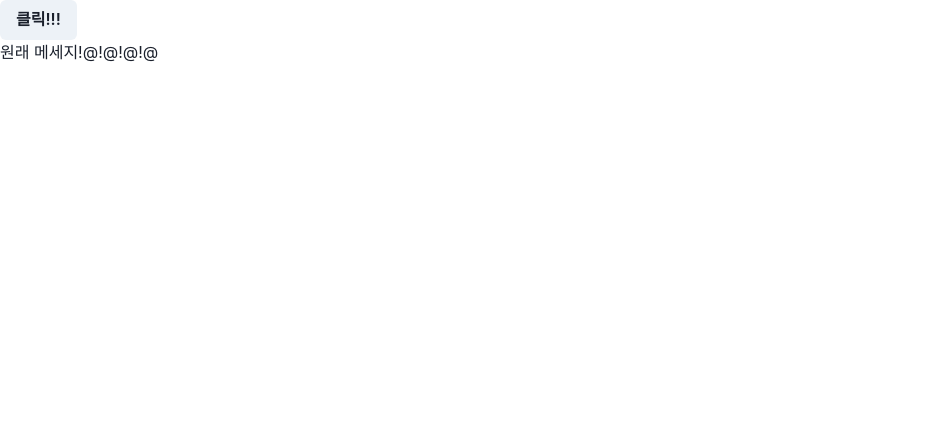
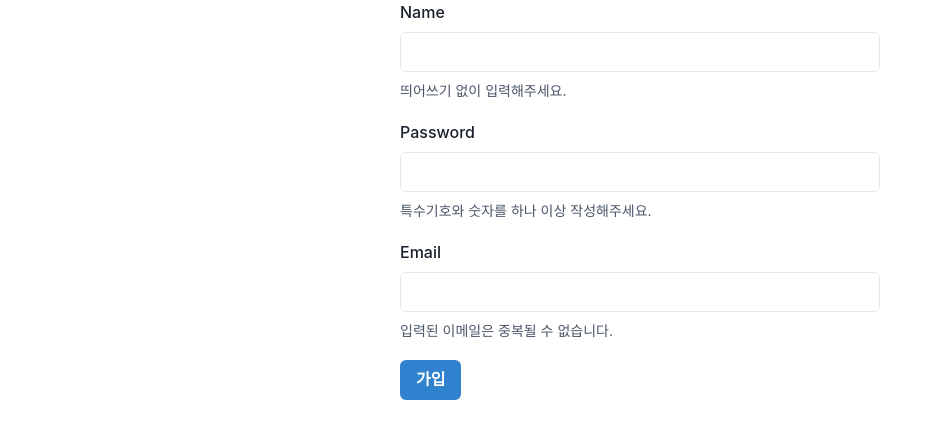
Before and after one commit to yasupeter/react20231031, a React (Create React App) app: page / in a window 1280 px wide. Shown: the top 438 px of the page, without its empty margins (0-943 px from the left). Built offline with nearby package versions, Linux system fonts and the light colour scheme.

Commit message:
Tues, 11.7 state 사용 예제

```diff
--- a/src/App.js
+++ b/src/App.js
@@ -1,30 +1,83 @@
 import React, { useState } from "react";
-import { Button, Text } from "@chakra-ui/react";
-
-function ChildComp({ onClick }) {
-  return <Button onClick={onClick}>클릭!!!</Button>;
-}
-
-function SomeComp({ onClick }) {
-  return <ChildComp onClick={onClick} />;
-}
-
-function OtherChildComp({ message }) {
-  return <Text>{message}</Text>;
-}
-
-function OtherComp({ message }) {
-  return <OtherChildComp message={message} />;
-}
+import {
+  Box,
+  Button,
+  Center,
+  FormControl,
+  FormHelperText,
+  FormLabel,
+  Input,
+} from "@chakra-ui/react";
 
 function App(props) {
-  const [message, setMessage] = useState("원래 메세지!@!@!@!@");
+  const [name, setName] = useState("");
+  const [password, setPassword] = useState("");
+  const [email, setEmail] = useState("");
+  const [submitting, setSubmitting] = useState(false);
+
+  function handleNameInput(e) {
+    setName(e.target.value);
+  }
+  function handlePasswordInput(e) {
+    setPassword(e.target.value);
+  }
+
+  function handleEmailInput(e) {
+    setEmail(e.target.value);
+  }
+
+  function handleSubmit() {
+    setSubmitting(true);
+    /*
+    axios
+      .post("/adduser", {
+        name,
+        email,
+        password,
+      })
+      .then((response) => console.log("성공할 때 해야하는일"))
+      .catch((error) => console.log("실패할 때 해야하는 일"))
+      .finally(() => console.log("꼭 해야하는 일"));
+
+     */
+  }
 
   return (
-    <div>
-      <SomeComp onClick={() => setMessage("다른 메시지!!!!")} />
-      <OtherComp message={message} />
-    </div>
+    <Center>
+      <Box w={"480px"}>
+        <FormControl mb={5}>
+          <FormLabel>Name</FormLabel>
+          <Input type="text" value={name} onChange={handleNameInput} />
+          <FormHelperText>띄어쓰기 없이 입력해주세요.</FormHelperText>
+        </FormControl>
+
+        <FormControl mb={5}>
+          <FormLabel>Password</FormLabel>
+          <Input
+            type="password"
+            value={password}
+            onChange={handlePasswordInput}
+          />
+          <FormHelperText>
+            특수기호와 숫자를 하나 이상 작성해주세요.
+          </FormHelperText>
+        </FormControl>
+
+        <FormControl mb={5}>
+          <FormLabel>Email</FormLabel>
+          <Input type="email" value={email} onChange={handleEmailInput} />
+          <FormHelperText>입력된 이메일은 중복될 수 없습니다.</FormHelperText>
+        </FormControl>
+
+        <Button
+          onClick={handleSubmit}
+          colorScheme="blue"
+          isLoading={submitting}
+        >
+          가입
+        </Button>
+      </Box>
+    </Center>
   );
 }
 
```
